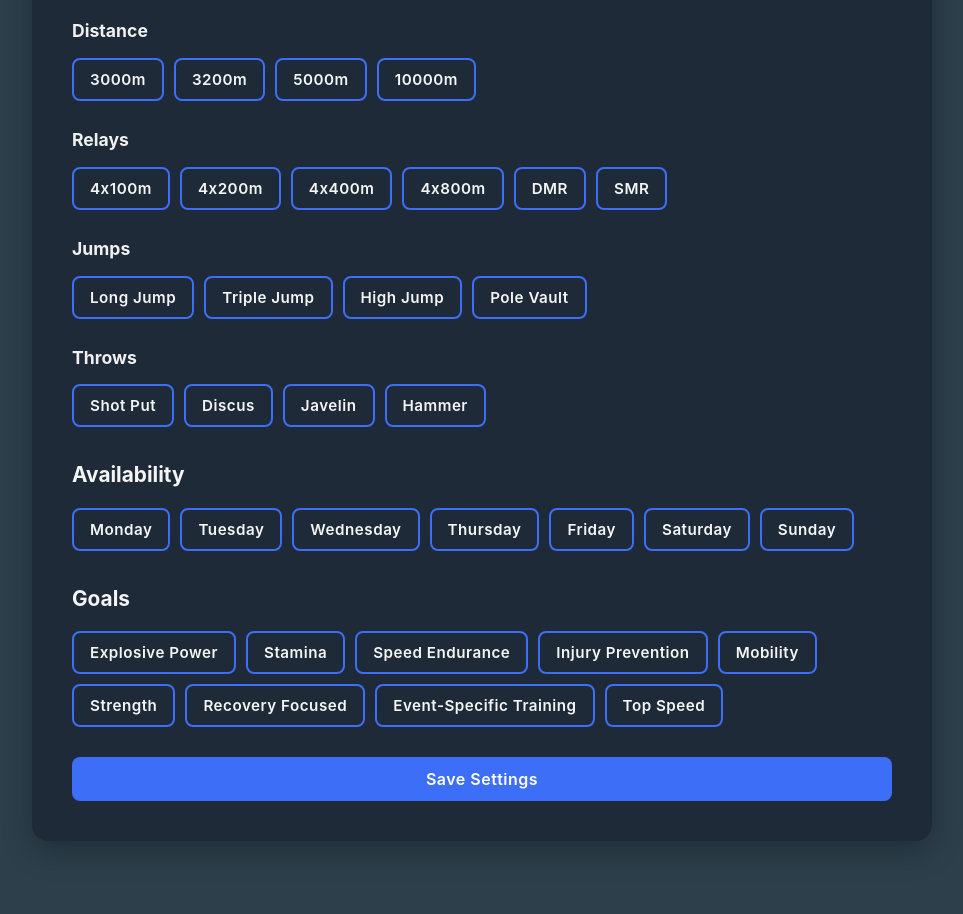
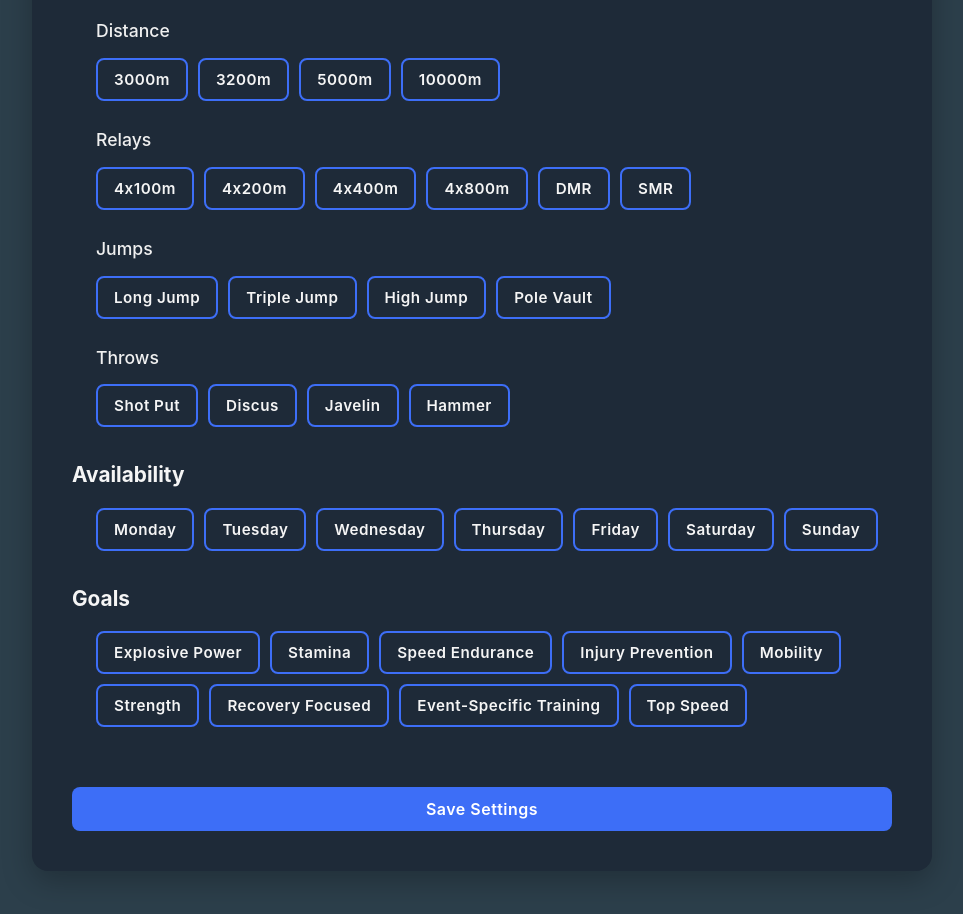
Before and after one commit to zkralec/StrideLab, a React (Create React App) app in the folder stridelab/: page /settings in a window 1280 px wide. Shown: the part 800-1714 px from the top of the page, without its empty margins (158-1121 px from the left). Built offline with nearby package versions, Linux system fonts and the light colour scheme; no server answers.

Commit message:
Updated styling for onboarding

```diff
--- a/stridelab/src/styles/AthleteOnboarding.css
+++ b/stridelab/src/styles/AthleteOnboarding.css
@@ -1,32 +1,39 @@
 .onboarding-container {
   background-color: #1e2a38;
   color: #f5f5f5;
-  padding: 40px;
-  max-width: 800px;
-  margin: 80px auto;
+  padding: 40px 32px;
+  max-width: 900px;
+  margin: 100px auto;
   border-radius: 16px;
   box-shadow: 0 10px 30px rgba(0, 0, 0, 0.25);
+  font-family: "Segoe UI", sans-serif;
 }
 
 .onboarding-container h2 {
   font-size: 2rem;
   margin-bottom: 30px;
   text-align: center;
+  color: #ffffff;
 }
 
 .section {
-  margin-bottom: 30px;
+  margin-bottom: 40px;
 }
 
 .section h3 {
-  margin-bottom: 15px;
-  font-size: 1.3rem;
+  margin-bottom: 16px;
+  font-size: 1.25rem;
+  font-weight: 600;
+  border-left: 4px solid #3d6ef7;
+  padding-left: 12px;
+  color: #e0e0e0;
 }
 
 .button-grid {
   display: flex;
   flex-wrap: wrap;
-  gap: 10px;
+  gap: 12px;
+  padding-left: 24px;
 }
 
 .selectable-button {
@@ -37,28 +44,34 @@
   color: #f5f5f5;
   cursor: pointer;
   font-size: 0.95rem;
-  transition: background-color 0.3s ease, color 0.3s ease;
+  transition: all 0.3s ease;
+}
+
+.selectable-button:hover {
+  background-color: #2a4fe0;
+  color: #fff;
 }
 
 .selectable-button.selected {
   background-color: #3d6ef7;
-  color: #fff;
+  color: #ffffff;
 }
 
-.onboarding-container button.submit-button {
+.submit-button {
   background-color: #3d6ef7;
   color: white;
-  padding: 12px;
+  padding: 14px;
   border: none;
-  border-radius: 8px;
+  border-radius: 10px;
   width: 100%;
-  font-size: 1rem;
+  font-size: 1.05rem;
+  font-weight: 600;
   margin-top: 30px;
   cursor: pointer;
   transition: background-color 0.3s ease;
 }
 
-.onboarding-container button.submit-button:hover {
+.submit-button:hover {
   background-color: #2a5ee8;
 }
 
@@ -68,7 +81,9 @@
 
 .subsection strong {
   display: block;
-  margin-bottom: 12px;
-  font-size: 1.1rem;
-  color: #f0f0f0;
+  margin-bottom: 10px;
+  font-size: 1.05rem;
+  font-weight: 500;
+  padding-left: 24px;
+  color: #dddddd;
 }
```
